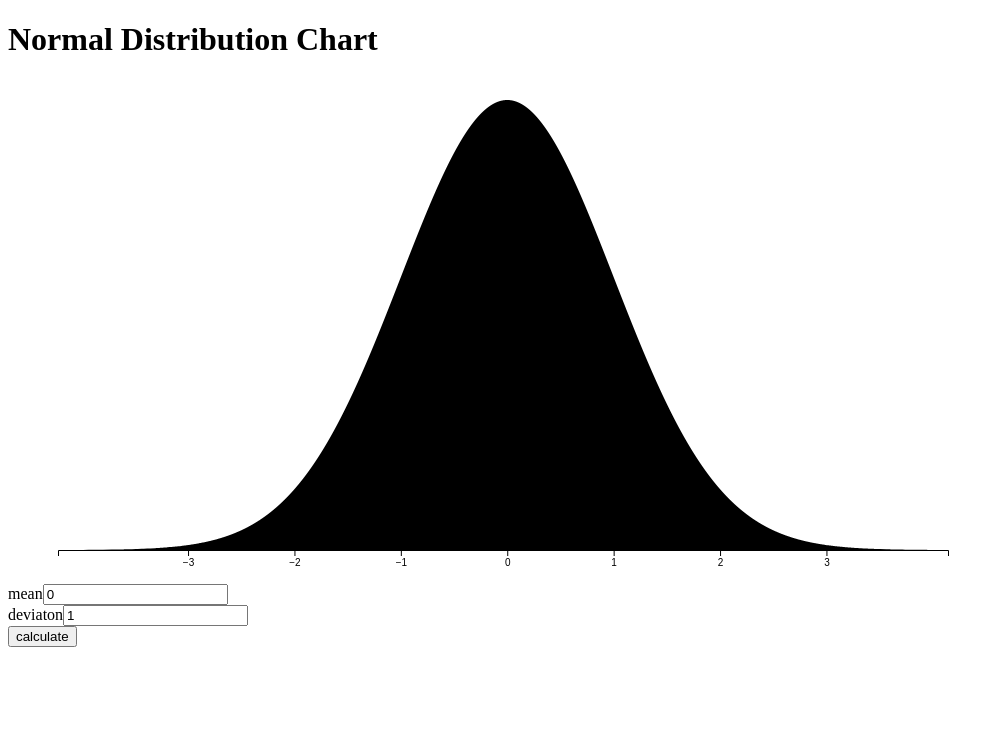
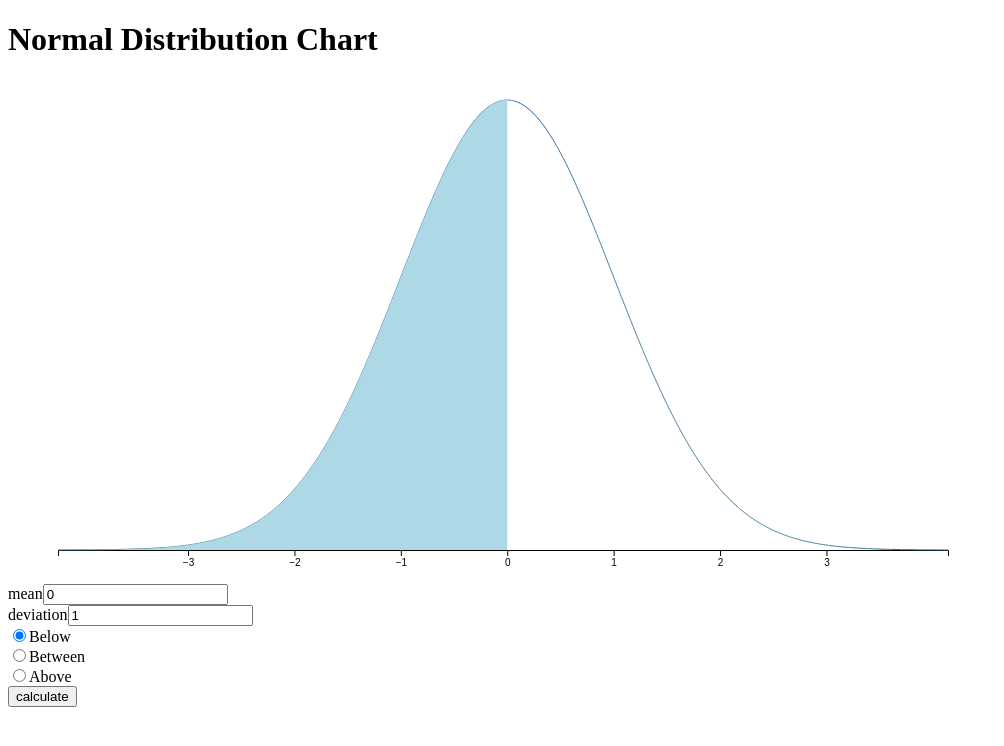
Before and after one commit to LerkkaP/normal-distribution-visualizer, a React (Vite) app: page / in a window 1280 px wide. Shown: the top 746 px of the page, without its empty margins (0-1004 px from the left). Built offline with nearby package versions, Linux system fonts and the light colour scheme.

Commit message:
add functionality for coloring areas under the curve

```diff
--- a/src/components/Chart.tsx
+++ b/src/components/Chart.tsx
@@ -1,32 +1,24 @@
-import { useEffect, useRef, useState } from "react";
+import { SetStateAction, useEffect, useRef, useState } from "react";
 import * as d3 from "d3";
 import { generateData } from "../utils/dataGeneration";
 import { Data } from "../types";
+import { margin, width, height } from "../constants";
 
 const MyChart = () => {
   const svgRef = useRef(null);
-  const [mean, setMean] = useState(0)
-  const [sigma, setSigma] = useState(1)
-  const [meanInput, setMeanInput] = useState(0)
-  const [sigmaInput, setSigmaInput] = useState(1)
+  const [mean, setMean] = useState(0);
+  const [sigma, setSigma] = useState(1);
+  const [meanInput, setMeanInput] = useState(0);
+  const [sigmaInput, setSigmaInput] = useState(1);
+  const [selectedOption, setSelectedOption] = useState("below");
 
   const handleCalculation = () => {
-    setMean(meanInput)
-    setSigma(sigmaInput)
-  }
+    setMean(meanInput);
+    setSigma(sigmaInput);
+  };
 
   useEffect(() => {
     const data = generateData(mean, sigma);
-
-    const margin = {
-      top: 20,
-      right: 20,
-      bottom: 30,
-      left: 50
-    };
-
-    const width = 960 - margin.left - margin.right;
-    const height = 500 - margin.top - margin.bottom;
 
     const x = d3.scaleLinear().range([0, width]);
     const y = d3.scaleLinear().range([height, 0]);
@@ -66,25 +58,107 @@ const MyChart = () => {
       .append("path")
       .datum(data)
       .attr("class", "line")
-      .attr("d", line);
+      .attr("d", line)
+      .attr("stroke", "#296E85")
+      .attr("fill", "none");
+
+    // Determine indices for coloring the area based on selected option
+    let indexStart: number, indexEnd: number;
+    switch (selectedOption) {
+      case "below":
+        indexStart = 0;
+        indexEnd = d3.bisectLeft(data.map(d => d.q), mean);
+        break;
+      case "between":
+        indexStart = d3.bisectLeft(data.map(d => d.q), mean);
+        indexEnd = d3.bisectLeft(data.map(d => d.q), 120);
+        break;
+      case "above":
+        indexStart = d3.bisectRight(data.map(d => d.q), 2);
+        indexEnd = data.length;
+        break;
+      default:
+        break;
+    }
+
+    // Define the area below the selected range
+    const area = d3
+      .area<Data>()
+      .x(d => x(d.q))
+      .y0((d, i) => (i >= indexStart && i <= indexEnd ? y(d.p) : height))
+      .y1(height);
+
+    // Append the colored area below the selected range
+    svg
+      .append("path")
+      .datum(data)
+      .attr("class", "area")
+      .style("fill", "#ADD8E6")
+      .attr("d", area);
 
     return () => {
       svg.selectAll("*").remove();
     };
-  }, [mean, sigma]);
+  }, [mean, sigma, selectedOption]);
+
+  const handleRadioChange = (e: { target: { value: SetStateAction<string>; }; }) => {
+    setSelectedOption(e.target.value);
+  };
 
   return (
     <div>
       <svg ref={svgRef}></svg>
       <div>
-        mean<input name="mean" value={meanInput} onChange={(e) => setMeanInput(Number(e.target.value))}/>
+        mean
+        <input
+          name="mean"
+          value={meanInput}
+          onChange={e => setMeanInput(Number(e.target.value))}
+        />
       </div>
       <div>
-        deviaton<input name="sigma" value={sigmaInput} onChange={(e) => setSigmaInput(Number(e.target.value))}/>
+        deviation
+        <input
+          name="sigma"
+          value={sigmaInput}
+          onChange={e => setSigmaInput(Number(e.target.value))}
+        />
+      </div>
+      <div>
+        <div>
+          <input
+            type="radio"
+            name="option"
+            value="below"
+            checked={selectedOption === "below"}
+            onChange={handleRadioChange}
+          />
+          <label htmlFor="below">Below</label>
+        </div>
+        <div>
+          <input
+            type="radio"
+            name="option"
+            value="between"
+            checked={selectedOption === "between"}
+            onChange={handleRadioChange}
+          />
+          <label htmlFor="between">Between</label>
+        </div>
+        <div>
+          <input
+            type="radio"
+            name="option"
+            value="above"
+            checked={selectedOption === "above"}
+            onChange={handleRadioChange}
+          />
+          <label htmlFor="above">Above</label>
+        </div>
       </div>
       <button onClick={handleCalculation}>calculate</button>
     </div>
-  )
+  );
 };
 
 export default MyChart;
--- a/src/constants.ts
+++ b/src/constants.ts
@@ -1 +1,11 @@
 export const apiBaseUrl = "http://localhost:8000";
+
+export const margin = {
+    top: 20,
+    right: 20,
+    bottom: 30,
+    left: 50
+  };
+
+export const width = 960 - margin.left - margin.right;
+export const height = 500 - margin.top - margin.bottom;
```
